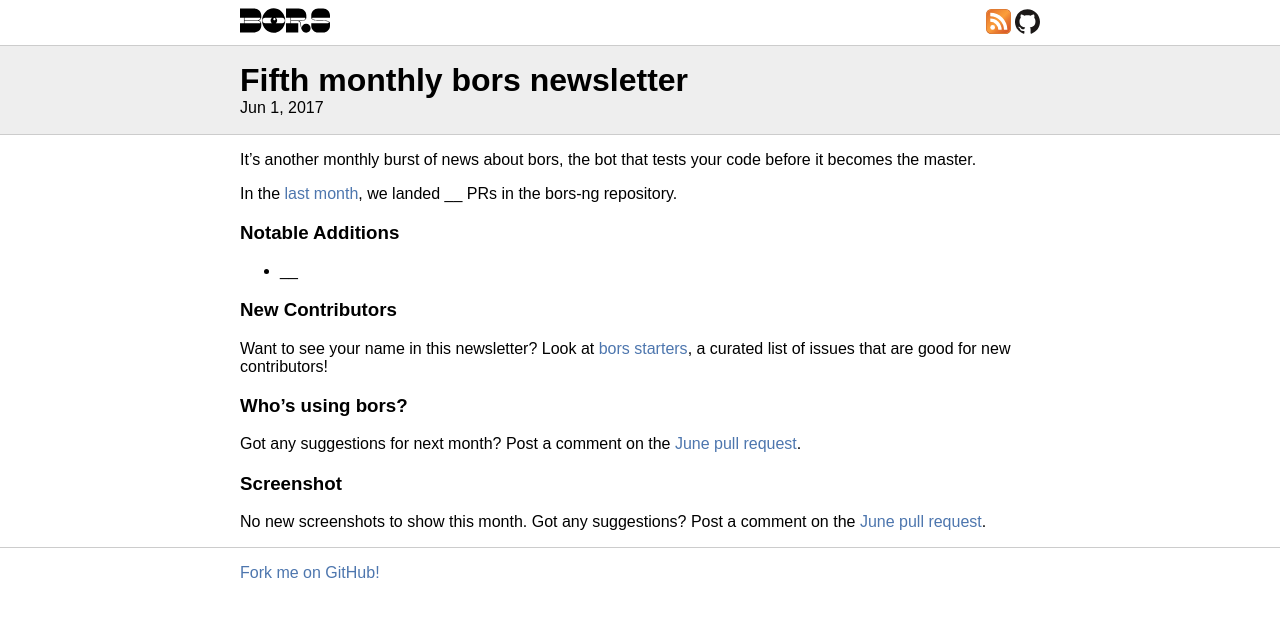
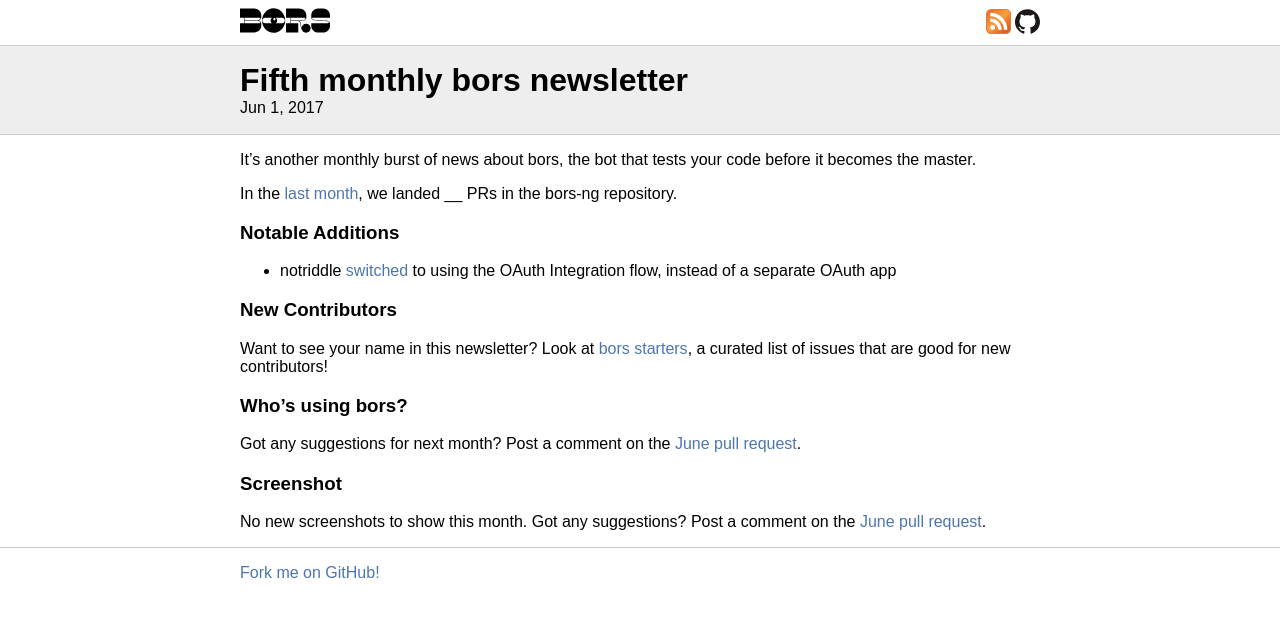
Before and after one commit to bors-ng/bors-ng.github.io, a Jekyll site: the page built from _posts/2017-06-01-tmib-05.md, in a window 1280 px wide. Shown: the top 617 px of the page. Built offline with Jekyll 4.4.1, drawn with Linux system fonts in a browser that asks for light colours.

Commit message:
Add bors-ng/bors-ng#172

```diff
--- a/_posts/2017-06-01-tmib-05.md
+++ b/_posts/2017-06-01-tmib-05.md
@@ -15,7 +15,7 @@
 
 ### Notable Additions
 
-* __
+* notriddle [switched](https://github.com/bors-ng/bors-ng/pull/172) to using the OAuth Integration flow, instead of a separate OAuth app
 
 
 ### New Contributors
```
